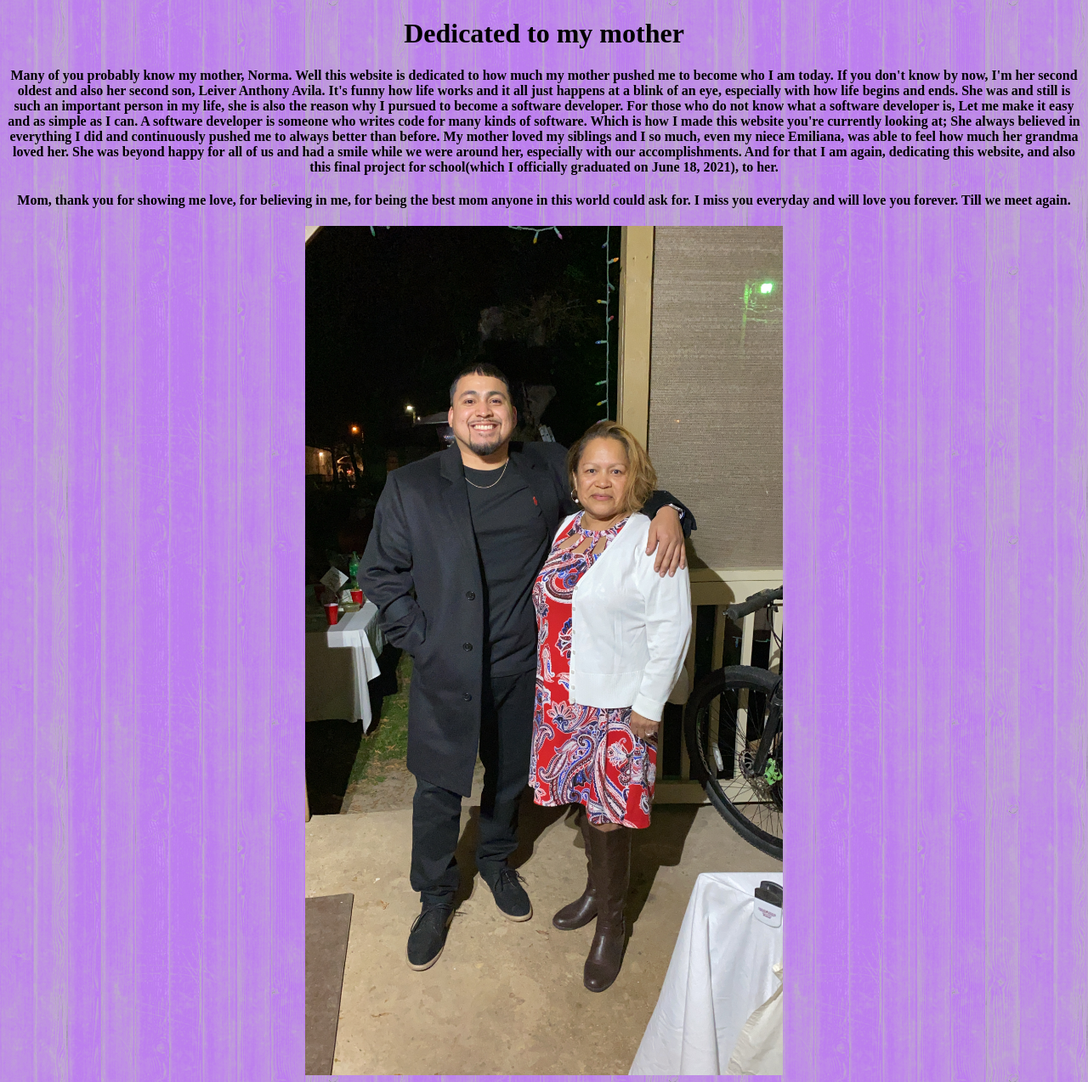
After one commit to Avila0000/Full-Stack-Project, a Django app: page /about in a window 1280 px wide. The commit adds this page. Shown: the whole page at 85% size. Run offline with Django 3.2, Linux system fonts and the light colour scheme.

Commit message:
added more text and the about

```diff
--- a/BioApp/static/css/styles.css
+++ b/BioApp/static/css/styles.css
@@ -1,4 +1,14 @@
 body{
     background-color: #bd7ef0;
-    /* background-image: url('/static/images/light-honeycomb.png'); */
+    background-image: url('/BioApp/static/images/tileable-wood\ \(1\).png');
 }
+.mePic{
+    display: flex;
+    justify-content: center;
+    align-content: flex-start;
+}
+.usPic{
+    display: flex;
+    justify-content: center;
+    align-content: flex-start;
+}
--- /dev/null
+++ b/BioApp/templates/about.html
@@ -0,0 +1,19 @@
+<!DOCTYPE html>
+<html lang="en">
+<head>
+    <meta charset="UTF-8">
+    <meta name="viewport" content="width=device-width, initial-scale=1.0">
+    {% load static %}
+    <link rel="stylesheet" href="{% static 'css/styles.css' %}">
+    <title>About this website</title>
+</head>
+<body>
+    <h1 style="text-align:center">Dedicated to my mother</h1>
+    <div class="paragraph">
+        <h4 style="text-align: center;">Many of you probably know my mother, Norma. Well this website is dedicated to how much my mother pushed me to become who I am today. If you don't know by now, I'm her second oldest and also her second son, Leiver Anthony Avila. It's funny how life works and it all just happens at a blink of an eye, especially with how life begins and ends. She was and still is such an important person in my life, she is also the reason why I pursued to become a software developer. For those who do not know what a software developer is, Let me make it easy and as simple as I can. A software developer is someone who writes code for many kinds of software. Which is how I made this website you're currently looking at; She always believed in everything I did and continuously pushed me to always better than before. My mother loved my siblings and I so much, even my niece Emiliana, was able to feel how much her grandma loved her. She was beyond happy for all of us and had a smile while we were around her, especially with our accomplishments. And for that I am again, dedicating this website, and also this final project for school(which I officially graduated on June 18, 2021), to her.</h4>
+        <h4 style="text-align: center;">Mom, thank you for showing me love, for believing in me, for being the best mom anyone in this world could ask for. I miss you everyday and will love you forever. Till we meet again.</h4>
+    </div>
+    <div class="mePic">
+        <img src="/BioApp/static/images/MomandMe.jpg" alt="My mom and me" style="max-height: 1000px;">
+    </div>
+</body>
--- a/BioApp/urls.py
+++ b/BioApp/urls.py
@@ -3,13 +3,13 @@ from . import views
 
 urlpatterns = [
     path('', views.index),
-    path('/about', views.about),
-    path('/memories', views.memories),
-    path('/memoryForm', views.memoryForm),
-    path('/createMemories', views.createMemories),
+    path('about', views.about),
+    path('memories', views.memories),
+    path('memoryForm', views.memoryForm),
+    path('createMemories', views.createMemories),
     path('<int:memory_id>/commentForm', views.commentForm),
-    path('/createComment', views.createComment),
-    path('/logReg', views.logReg),
-    path('/hiddenLog', views.hiddenLog),
-    path('/hiddenReg', views.hiddenReg),
+    path('createComment', views.createComment),
+    path('logReg', views.logReg),
+    path('hiddenLog', views.hiddenLog),
+    path('hiddenReg', views.hiddenReg),
 ]
--- a/BioApp/views.py
+++ b/BioApp/views.py
@@ -4,7 +4,7 @@ def index(request):
     return render(request, 'index.html')
 
 def about(request):
-    pass
+    return render(request, 'about.html')
 
 def memories(request):
     pass
```
Also changed, not shown: BioApp/templates/index.html (+11 -1 lines), BioApp/static/images/tileable-wood (1).png (added), 4 other files.
